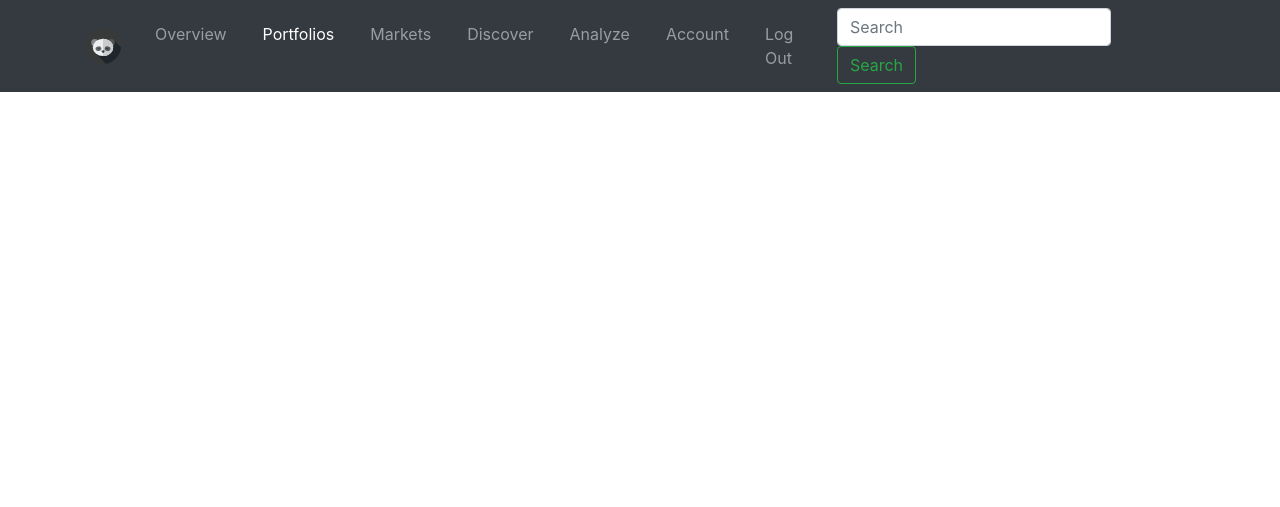
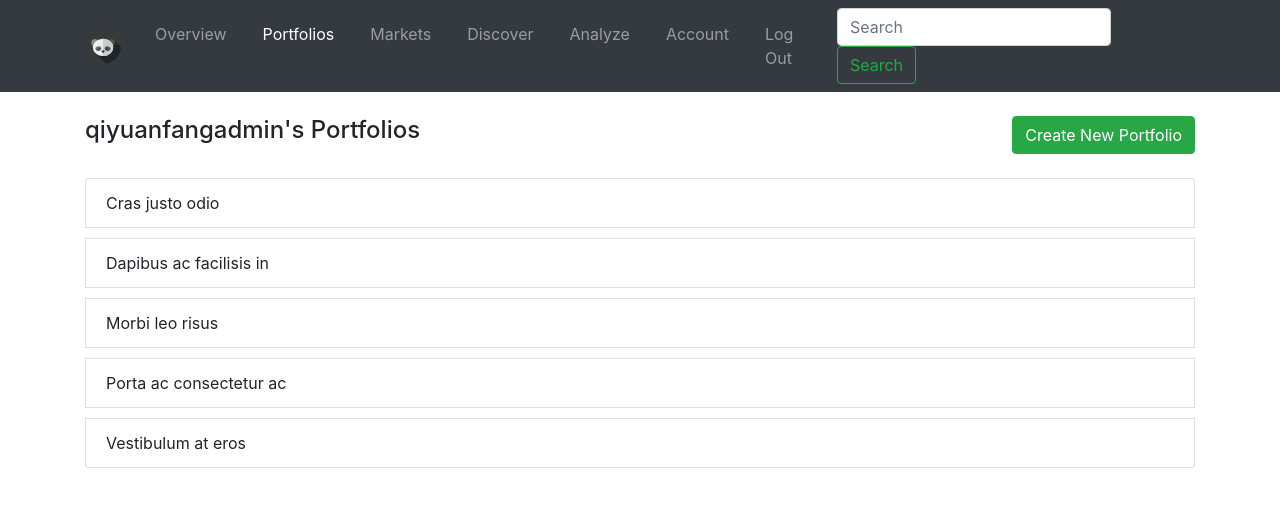
Before and after one commit to qiyuanfang1998/StockPanda, a Django app: page /portfolios/ in a window 1280 px wide. Shown: the top 507 px of the page. Run offline with Django 3.2, Linux system fonts and the light colour scheme; a user stored in the database is signed in; data comes from the database, SQL or seed files in the repository; both versions use the stored data as it was after the commit; some libraries are stand-ins or nearby versions; some web fonts are replaced.

Commit message:
Added preliminary work on layout of portfolio overview page

```diff
--- a/StockPanda/App/views.py
+++ b/StockPanda/App/views.py
@@ -70,8 +70,10 @@ def overview(request):
 #portfolios page view
     #default view -- no specific portfolio
 def portfolios(request):
-    return render(request, 'portfolios.html')
-    #specific portfolio view, selected from secondary nav bar -- will redirect to 404 page if pk does not match
+    user = request.user
+    username = user.username
+    portfolios = user.superportfolio.portfolios.all()
+    return render(request, 'portfolios.html', {'username' : username, 'portfolios': portfolios})
 
 def new_portfolio(request):
     pass
--- a/StockPanda/static/css/app.css
+++ b/StockPanda/static/css/app.css
@@ -1,12 +1,7 @@
-.navbar-nav > li {
-    float: left;
-    position: relative;
-  }
-  .navbar-light .navbar-nav .active a::after {
-    border-bottom: 5px solid #5bc0eb;
-    bottom: -10px;
-    content: " ";
-    left: 0;
-    position: absolute;
-    right: 0;
-  }
+/*
+App specific CSS used in addition to bootstrap
+*/
+
+li:not(:last-child) {
+  margin-bottom: 10px;
+}
--- a/StockPanda/templates/base.html
+++ b/StockPanda/templates/base.html
@@ -5,6 +5,8 @@
     <title>{% block title %}Stock Panda{% endblock %}</title>
     <link href="https://fonts.googleapis.com/css?family=Peralta" rel="stylesheet">
     <link rel="stylesheet" href="{% static 'css/bootstrap.min.css' %}">
+    <link rel="stylesheet" href="{% static 'css/app.css' %}">
+
     <!-- <link rel="stylesheet" href="{% static 'css/app.css' %}"> -->
     <!-- Favicon-->
     <link rel="shortcut icon" href="{%  static 'img/panda.ico' %}">
--- a/StockPanda/templates/portfolios.html
+++ b/StockPanda/templates/portfolios.html
@@ -1,7 +1,26 @@
 {% extends 'base.html' %}
 
 {% block content %}
+<!-- Top bar with link to making a new portfolio-->
+<div class = "row">
+    <div class = "col-sm">
+        <h4>{{username}}'s Portfolios </h4>
+    </div>
+    <div class = "col-sm">
+        <button type="button" class="btn btn-success float-right" id="right-panel-link" href="#right-panel">Create New Portfolio</button>
+    </div>
+</div>
 
+<br>
+
+<!-- List of portfolios owned by User - superportfolio-->
+<ul class="list-group">
+        <li class="list-group-item">Cras justo odio</li>
+        <li class="list-group-item">Dapibus ac facilisis in</li>
+        <li class="list-group-item">Morbi leo risus</li>
+        <li class="list-group-item">Porta ac consectetur ac</li>
+        <li class="list-group-item">Vestibulum at eros</li>
+</ul>
 {% endblock %}
 
 
```
Also changed, not shown: StockPanda/db.sqlite3.
